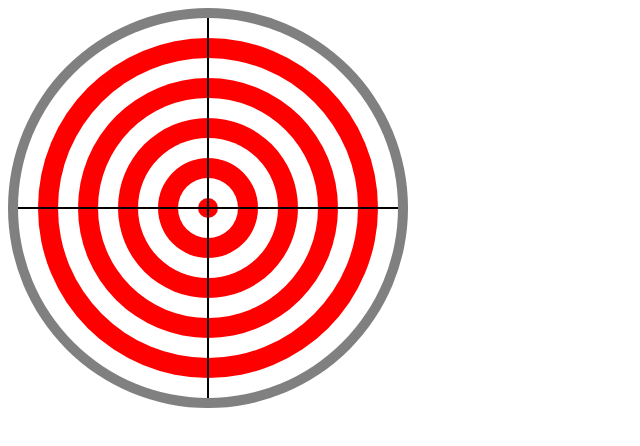
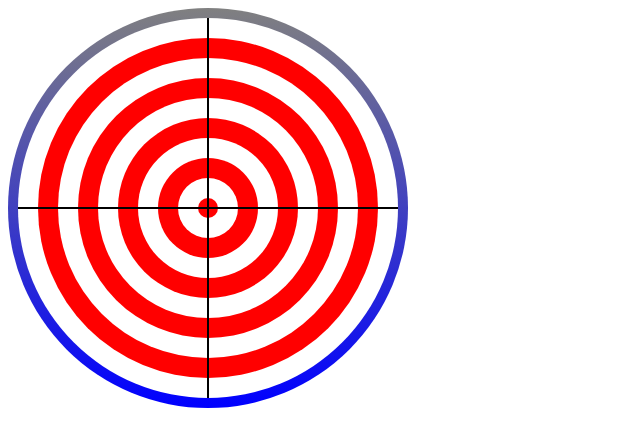
Before and after one commit to GuillermoKC/cssejer, a plain HTML site: page eje12/index.html in a window 1280 px wide. Shown: the whole page, without its empty margins (0-640 px from the left). Drawn offline with Linux system fonts and the light colour scheme.

Commit message:
segundo dia de css3

```diff
--- a/eje12/style.css
+++ b/eje12/style.css
@@ -1,10 +1,10 @@
 .diana {
     width: 400px;
     height: 400px;
-    background-color: gray;
+    background: linear-gradient(grey, blue);
     position: relative;
     border-radius: 50%;
-  }
+}
 
   .circle {
     position: absolute;
```
